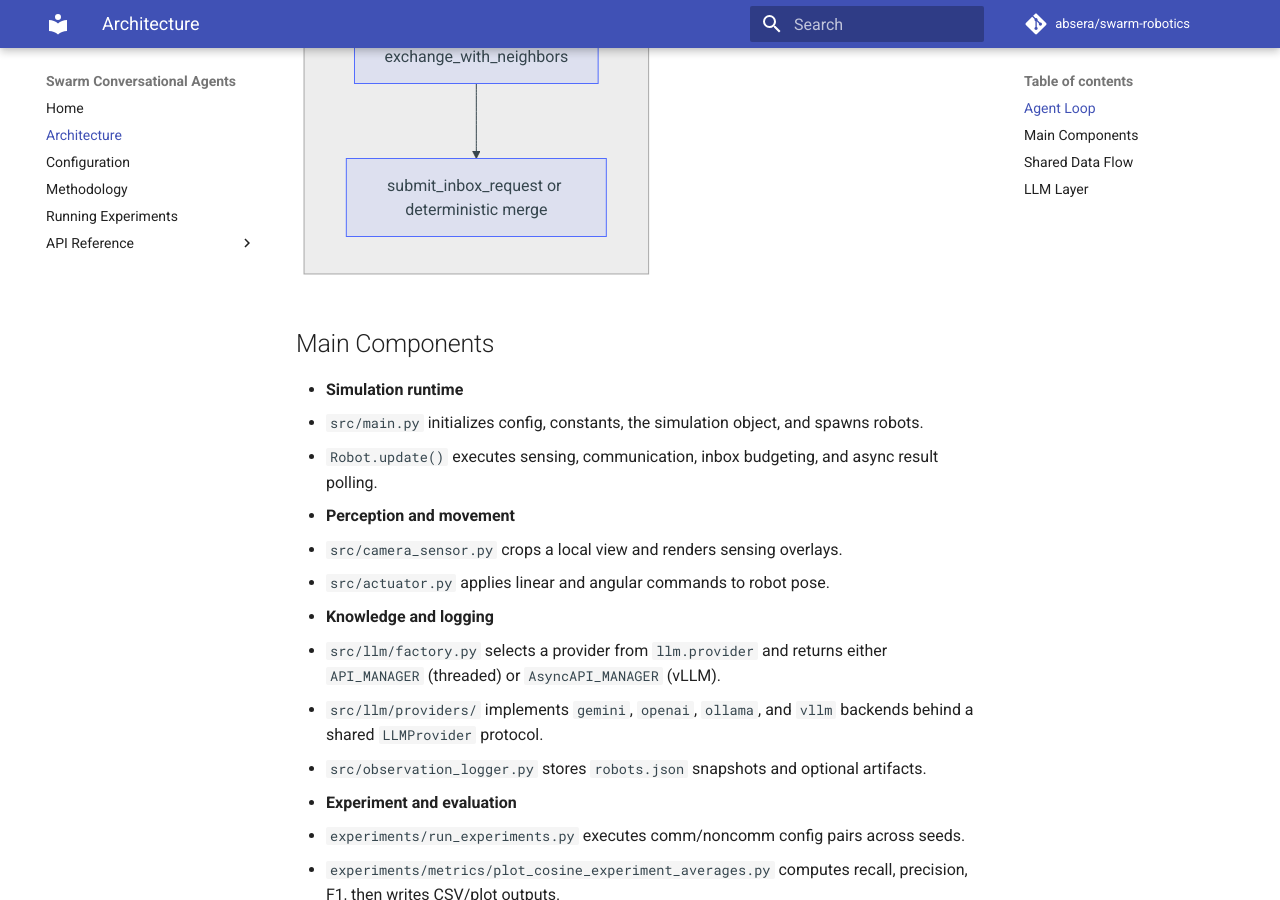
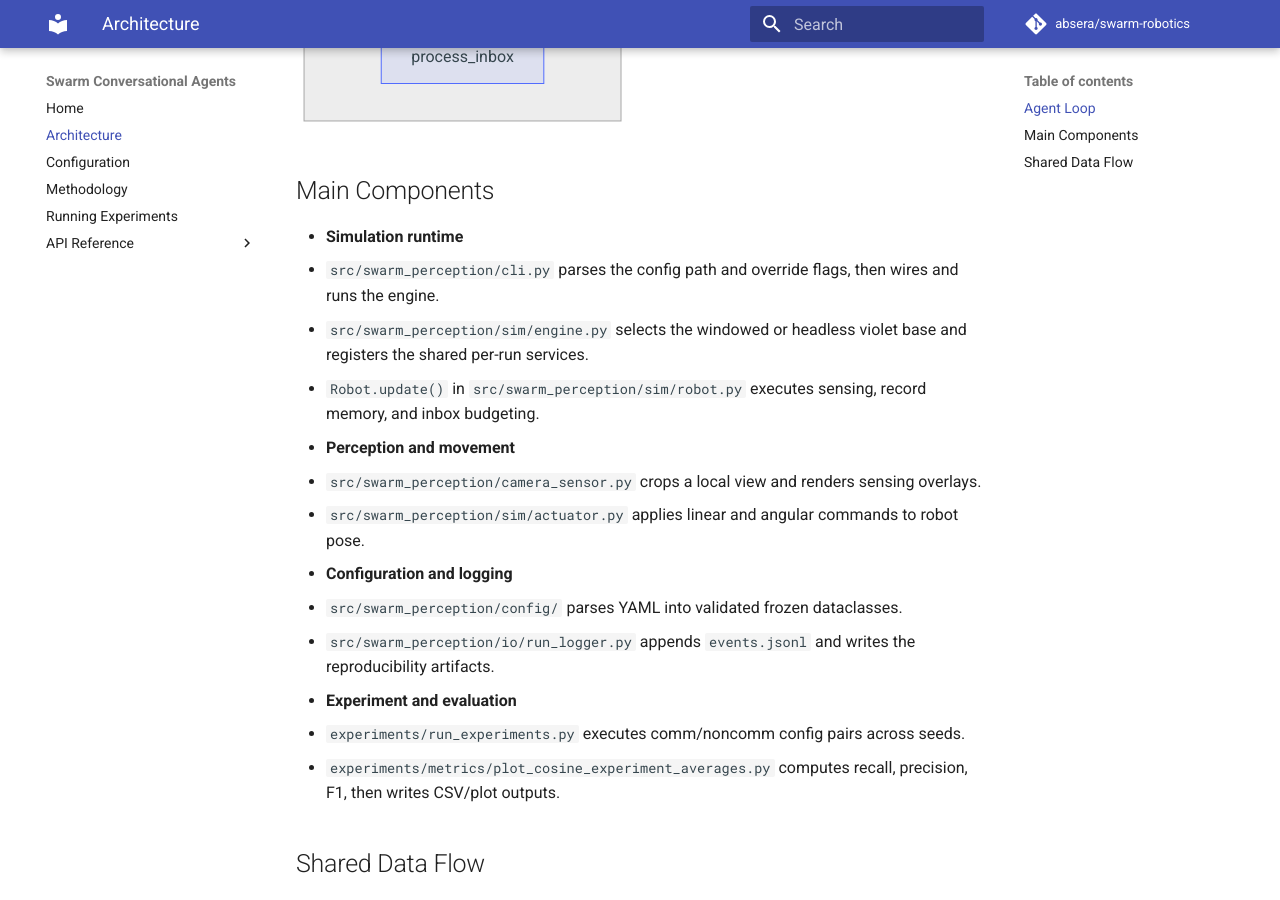
Before and after one commit to RetamalVictor/llm-swarm-environmental-perception, an MkDocs documentation site: the page built from docs/architecture.md, in a window 1280 px wide and 900 px high, scrolled down 725 px. Built offline with MkDocs 1.6.1 and Material for MkDocs 9.7.7, drawn with Linux system fonts in a browser that asks for light colours; comment, search, counter and statistics services are not loaded; some of the changed text lies outside the part shown.

Commit message:
Repoint docs at the split module layout
Update the mkdocstrings reference page, architecture and methodology maps,
configuration intro, and README run instructions to the cli/sim/config
module split, and prune sections that documented modules deleted in the
LLM removal. No pacing claims remain: headless runs are documented as
flat-out.

````diff
--- a/docs/architecture.md
+++ b/docs/architecture.md
@@ -1,6 +1,6 @@
 # Architecture
 
-The runtime follows a decentralized swarm model. Each robot maintains its own language-based knowledge base and updates it from local sensing and nearby peer communication.
+The runtime follows a decentralized swarm model. Each robot maintains its own capped memory of capture records and updates it from local sensing and nearby peer communication.
 
 ## Agent Loop
 
@@ -8,26 +8,25 @@
 flowchart LR
   subgraph robotTick [Robot Tick]
     takePhoto[CameraSensor.take_photo]
-    selfPrompt[API_MANAGER.call_photo_api]
-    mergeSelf[merge_observations]
+    mergeSelf[merge_records]
     broadcast[exchange_with_neighbors]
-    inboxMerge[submit_inbox_request or deterministic merge]
-    takePhoto --> selfPrompt --> mergeSelf --> broadcast --> inboxMerge
+    inboxMerge[process_inbox]
+    takePhoto --> mergeSelf --> broadcast --> inboxMerge
   end
 ```
 
 ## Main Components
 
 - **Simulation runtime**
-  - `src/main.py` initializes config, constants, the simulation object, and spawns robots.
-  - `Robot.update()` executes sensing, communication, inbox budgeting, and async result polling.
+  - `src/swarm_perception/cli.py` parses the config path and override flags, then wires and runs the engine.
+  - `src/swarm_perception/sim/engine.py` selects the windowed or headless violet base and registers the shared per-run services.
+  - `Robot.update()` in `src/swarm_perception/sim/robot.py` executes sensing, record memory, and inbox budgeting.
 - **Perception and movement**
-  - `src/camera_sensor.py` crops a local view and renders sensing overlays.
-  - `src/actuator.py` applies linear and angular commands to robot pose.
-- **Knowledge and logging**
-  - `src/llm/factory.py` selects a provider from `llm.provider` and returns either `API_MANAGER` (threaded) or `AsyncAPI_MANAGER` (vLLM).
-  - `src/llm/providers/` implements `gemini`, `openai`, `ollama`, and `vllm` backends behind a shared `LLMProvider` protocol.
-  - `src/observation_logger.py` stores `robots.json` snapshots and optional artifacts.
+  - `src/swarm_perception/camera_sensor.py` crops a local view and renders sensing overlays.
+  - `src/swarm_perception/sim/actuator.py` applies linear and angular commands to robot pose.
+- **Configuration and logging**
+  - `src/swarm_perception/config/` parses YAML into validated frozen dataclasses.
+  - `src/swarm_perception/io/run_logger.py` appends `events.jsonl` and writes the reproducibility artifacts.
 - **Experiment and evaluation**
   - `experiments/run_experiments.py` executes comm/noncomm config pairs across seeds.
   - `experiments/metrics/plot_cosine_experiment_averages.py` computes recall, precision, F1, then writes CSV/plot outputs.
@@ -37,38 +36,14 @@
 ```mermaid
 flowchart TB
   configs[experiments/configs/*.yaml] --> runExperiments[run_experiments.py]
-  runExperiments --> mainExec[src/main.py]
+  runExperiments --> mainExec[swarm-run CLI]
   mainExec --> runDir[run output directory]
-  runDir --> robotsJson[robots.json]
-  runDir --> mergeHistory[communication_merges.jsonl]
-  robotsJson --> plotMetrics[plot_cosine_experiment_averages.py]
+  runDir --> eventsJsonl[events.jsonl]
+  runDir --> runMeta[run_metadata.json + config_resolved.yaml]
+  eventsJsonl --> plotMetrics[plot_cosine_experiment_averages.py]
   groundTruth[ground_truth_*.json] --> plotMetrics
   plotMetrics --> metricsCsv[metrics CSV files]
   plotMetrics --> metricsPng[dashboard PNG files]
 ```
 
-## LLM Layer
-
-```mermaid
-flowchart TB
-  robot[Robot.submit_photo_request / submit_inbox_request]
-  robot --> mgr{llm.provider}
-  mgr -->|gemini openai ollama| threaded[API_MANAGER thread pool]
-  mgr -->|vllm| asyncMgr[AsyncAPI_MANAGER asyncio]
-  threaded --> prov[providers/gemini openai ollama]
-  asyncMgr --> vllm[providers/vllm]
-  prov --> ext[External API]
-  vllm --> ext
-  threaded --> poll[get_result per tick]
-  asyncMgr --> poll
-```
-
-| Module | Responsibility |
-|--------|----------------|
-| `llm/factory.py` | `create_api_manager(n_threads, config)` — wires provider to manager |
-| `llm/manager.py` | Threaded queue, stale-request dropping, prompt building |
-| `llm/async_manager.py` | Non-blocking parallel HTTP for vLLM |
-| `llm/providers/base.py` | `generate_text` / `generate_vision` protocol |
-| `llm/providers/*.py` | Provider-specific API clients |
-
 See [Configuration](configuration.md) for all YAML keys.
````
Also changed, not shown: README.md (+10 -15 lines), docs/configuration.md (+5 -3 lines), docs/index.md (+6 -7 lines), docs/methodology.md (+12 -14 lines), docs/reference/src.md (+22 -6 lines).
